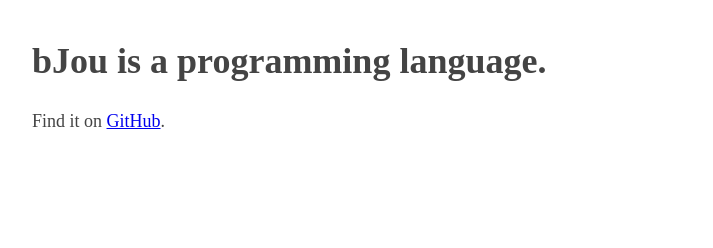
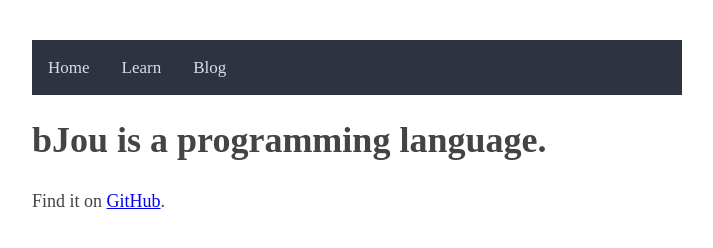
Before and after one commit to kammerdienerb/kammerdienerb.github.io, a plain HTML site: page index.html in a window 1280 px wide. Shown: the whole page, without its empty margins (283-996 px from the left). Drawn offline with Linux system fonts and the light colour scheme.

Commit message:
simple menu

```diff
--- a/index.html
+++ b/index.html
@@ -14,8 +14,32 @@
             padding:0 10px
         }
         h1,h2,h3{line-height:1.2}
+        .topnav {
+            background-color: #2E3340;
+            overflow: hidden;
+        }
+        .topnav a {
+            float: left;
+            display: block;
+            color: #D8DEE8;
+            text-align: center;
+            padding: 14px 16px;
+            text-decoration: none;
+            font-size: 17px;
+        }
+        .topnav a:hover {
+            background-color: #8FBCBB;
+            color: #2E3340;
+        }
     </style>
 </head>
+
+
+<div class="topnav" id="myTopnav">
+  <a href="#">Home</a>
+  <a href="#">Learn</a>
+  <a href="#">Blog</a>
+</div>
 
 <body>
     <header>
```
